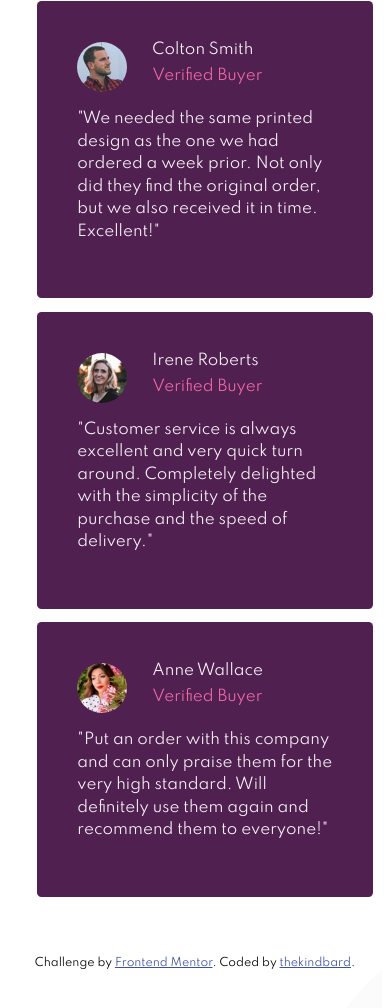
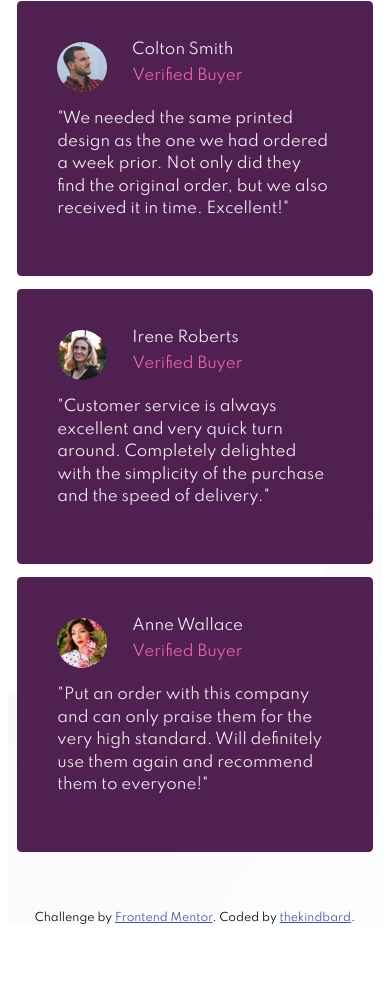
Before and after one commit to thekindbard/frontend-mentor-p6, a plain HTML site: page index.html in a window 390 px wide. Shown: the part 846-1854 px from the top of the page. After the commit the page ends 1779 px from the top, so only its background shows below. Drawn offline with Linux system fonts and the light colour scheme.

Commit message:
This is my 6th proyect :) v3

```diff
--- a/index.css
+++ b/index.css
@@ -10,6 +10,10 @@
 
 * {
     font-family: Spartan;
+}
+
+body {
+    position: relative;
 }
 
 main {
@@ -198,7 +202,7 @@ main section:last-child {
     }
 
     .background-bottom {
-        position: relative;
+        position: absolute;
     }
 
     section:nth-child(1) {
@@ -211,6 +215,9 @@ main section:last-child {
 
     .users {
         margin-bottom: 10px;
+    }
+    .users > div {
+        margin-left: 0px;
     }
 
     .users:nth-child(2) > div {
--- a/index.html
+++ b/index.html
@@ -21,6 +21,8 @@
 
     <div class="background background-top background-desktop"><img src="./images/bg-pattern-top-desktop.svg" alt=""></div>
     <div class="background background-top background-mobile"><img src="./images/bg-pattern-top-mobile.svg" alt=""></div>
+    <div class="background background-bottom background-mobile"><img src="./images/bg-pattern-bottom-mobile.svg" alt=""></div>
+    <div class="background background-bottom background-desktop"><img src="./images/bg-pattern-bottom-desktop.svg" alt=""></div>
     <main>
       <section>
       <div class="description">
@@ -101,8 +103,6 @@
         >Frontend Mentor</a
       >. Coded by <a href="#">thekindbard</a>.
     </div>
-    <div class="background background-bottom background-mobile"><img src="./images/bg-pattern-bottom-mobile.svg" alt=""></div>
-    <div class="background background-bottom background-desktop"><img src="./images/bg-pattern-bottom-desktop.svg" alt=""></div>
 
 
 
```
